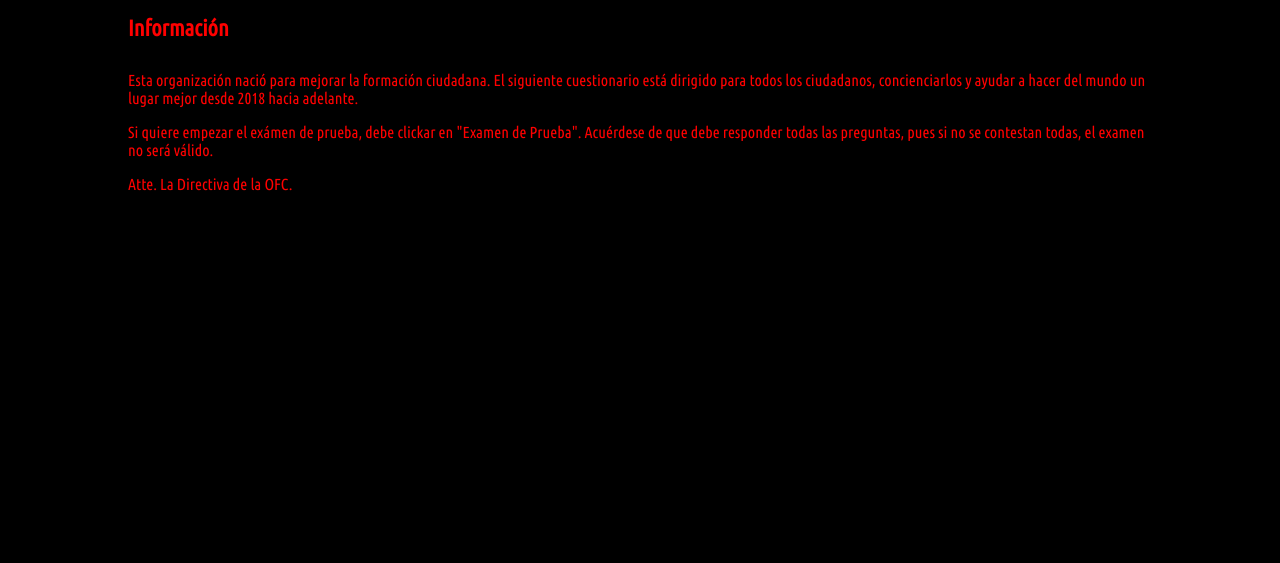
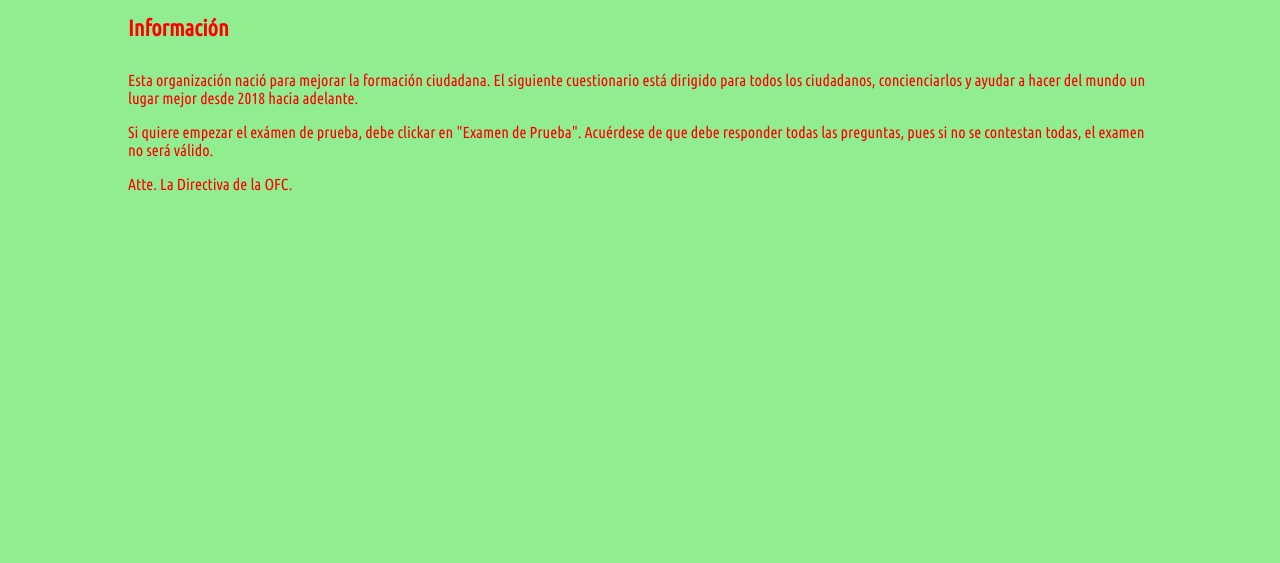
Before and after one commit to ALMR94/CuestionarioLM, a plain HTML site: page index.html in a window 1280 px wide. Shown: the part 237-800 px from the top of the page. Drawn offline with Linux system fonts and the light colour scheme.

Commit message:
Add files via upload

```diff
--- a/css/di.css
+++ b/css/di.css
@@ -3,7 +3,7 @@ body,html{
     font-family: 'Ubuntu Condensed', serif;
     font-size:1.25vw;
     cursor: default;
-    background-color:black;
+    background-color:lightgreen;
 }
 
 body{
--- a/css/mi.css
+++ b/css/mi.css
@@ -3,7 +3,7 @@ body,html{
     font-family: 'Ubuntu Condensed', serif;
     font-size:4vw;
     cursor: default;
-    background-color:green;
+    background-color:lightgreen;
     overflow-x: hidden;
     overflow-y: auto;
 }
@@ -124,7 +124,7 @@ h4{
 
 a{
     text-decoration: none;
-    color: orange;
+    color: red;
     font-size: 6.5vw;
     font-weight: bold;
 }
```
